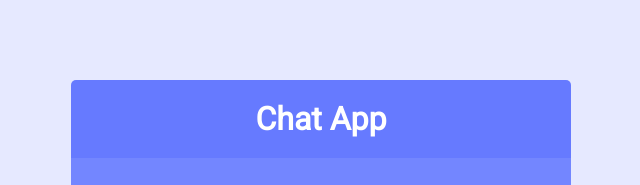
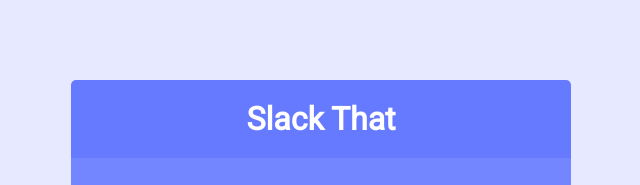
Before and after one commit to MarcLignarius/ChatApp, a website: page public/index.html in a window 1280 px wide. Shown: the top 185 px of the page, without its empty margins (319-959 px from the left). Drawn offline with Linux system fonts and the light colour scheme.

Commit message:
update app name

```diff
--- a/package.json
+++ b/package.json
@@ -1,5 +1,5 @@
 {
-  "name": "chat-app",
+  "name": "Slack That",
   "version": "1.0.0",
   "description": "Realtime chat app with rooms",
   "main": "server.js",
--- a/public/index.html
+++ b/public/index.html
@@ -11,12 +11,12 @@
       crossorigin="anonymous"
     />
     <link rel="stylesheet" href="css/style.css" />
-    <title>Chat App</title>
+    <title>Slack That</title>
   </head>
   <body>
     <div class="join-container">
       <header class="join-header">
-        <h1>Chat App</h1>
+        <h1>Slack That</h1>
       </header>
       <main class="join-main">
         <form action="chat.html">
```
Also changed, not shown: public/chat.html (+2 -2 lines).
